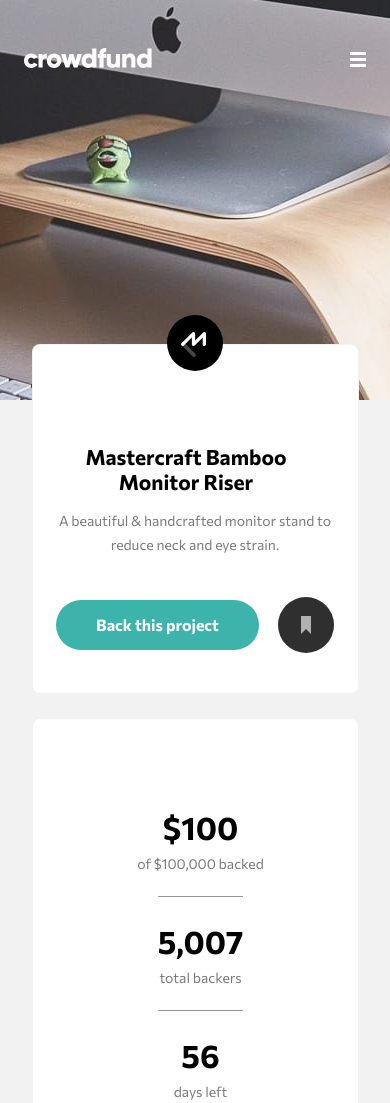
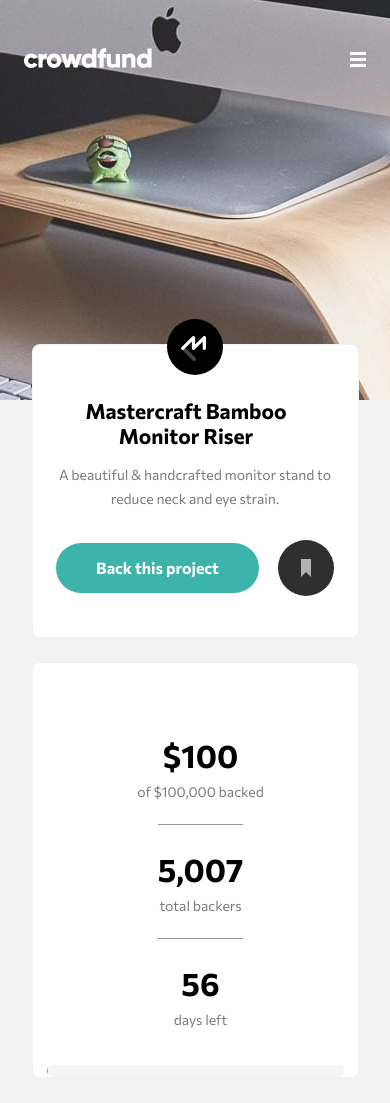
Before and after one commit to vanja-veapi/week-7, a plain HTML site: page index.html in a window 390 px wide. Shown: the top 1103 px of the page. Drawn offline with Linux system fonts and the light colour scheme.

Commit message:
responsive

```diff
--- a/assets/css/style.css
+++ b/assets/css/style.css
@@ -472,13 +472,19 @@ input[type="radio"]:checked:before {
 }
 @media screen and (max-width: 660px) {
 	.card {
-		padding: 40px 14px;
+		padding: 24px 14px 0 14px;
 	}
 	.card__header.position--relative {
-		bottom: 70px;
+		bottom: 50px;
 	}
 	.modal1 {
 		max-width: 600px;
+	}
+	.card__main {
+		transform: translateY(-30px);
+	}
+	.card__footer1 {
+		transform: translateY(-41px);
 	}
 }
 @media screen and (max-width: 588px) {
```
